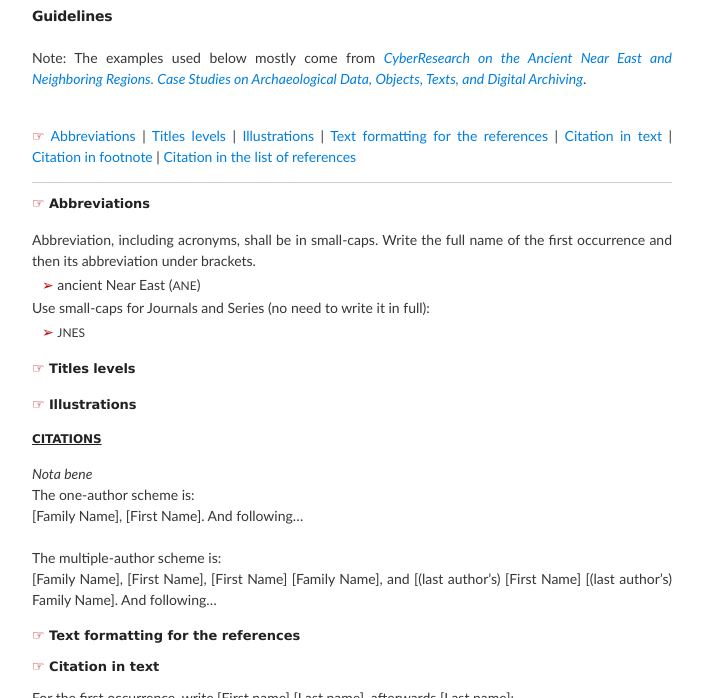
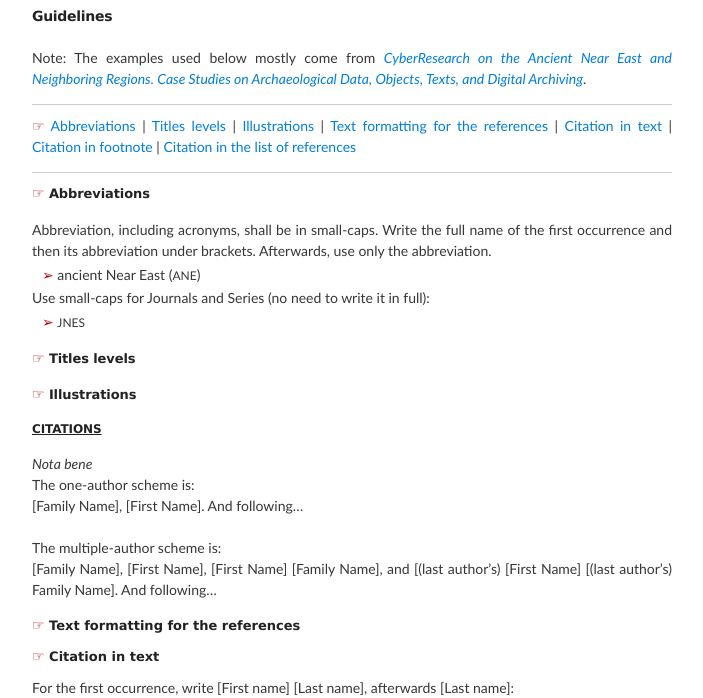
Before and after one commit to vbigot-juloux/ane-research-humanities, a Jekyll site: the page built from docs/Guidelines.md, in a window 1280 px wide and 900 px high, cut to the strip 202-900 px from the top of the window. Shown: the whole strip, without its empty margins (288-991 px from the left). Built offline with Jekyll 4.4.1, drawn with Linux system fonts in a browser that asks for light colours; the repository's description, which GitHub fills in, is left out.

Commit message:
Update Guidelines.md

```diff
--- a/docs/Guidelines.md
+++ b/docs/Guidelines.md
@@ -5,7 +5,7 @@ layout: default
 
 <h2>Guidelines</h2>
 <p>Note: The examples used below mostly come from <em><a href="http://ane-research-humanities.science/docs/CyberResearch-vol1" target="_blank">CyberResearch on the Ancient Near East and Neighboring Regions. Case Studies on Archaeological Data, Objects, Texts, and Digital Archiving</a></em>.</p>
-<br />
+<hr style="height:0; margin:0; background:transparent; border-bottom:0.5px solid #cccccc;" />
 <span style="border: 0">
   <span style="color:#b30000; font-size: 14px;">&#9758;</span> <a>Abbreviations</a> | <a>Titles levels</a> | <a>Illustrations</a> | <a>Text formatting for the references</a> |  <a>Citation in text</a> | <a>Citation in footnote</a> | <a>Citation in the list of references</a>
   </span>
@@ -13,7 +13,7 @@ layout: default
 <hr style="height:0; margin:0; background:transparent; border-bottom:0.5px solid #cccccc;" />
 
 <h3><span style="color:#b30000; font-size: 14px;">&#9758;</span> Abbreviations</h3>
-<p>Abbreviation, including acronyms, shall be in small-caps. Write the full name of the first occurrence and then its abbreviation under brackets. <br />
+<p>Abbreviation, including acronyms, shall be in small-caps. Write the full name of the first occurrence and then its abbreviation under brackets. Afterwards, use only the abbreviation. <br />
 <span style="color:#b30000; font-size: 14px; padding-left: 10px">&#x27A2;</span> ancient Near East (<span style="font-variant: small-caps; font-size: 17px;">ane</span>)<br />
 Use small-caps for Journals and Series (no need to write it in full): <br />
 <span style="color:#b30000; font-size: 14px; padding-left: 10px">&#x27A2;</span> <span style="font-variant: small-caps; font-size: 17px;">jnes</span></p>
@@ -34,7 +34,7 @@ The multiple-author scheme is:<br />
 
 <h4 style="font-size: 13px"><span style="color:#b30000; font-size: 14px;">&#9758;</span> Citation in text</h4>
 <p>For the first occurrence, write [First name] [Last name], afterwards [Last name]: <br />
-<span style="color:#b30000; font-size: 14px;">&#x27A2;</span> “The Ras Shamra Tablet Inventory (<span style="font-variant: small-caps; font-size: 17px;">rsti</span>) is a research project co-directed by Miller C. Prosser and Dennis Pardee. [...] Among Pardee’s published works, one of the first volumes transformed and ingested into <span style="font-variant: small-caps; font-size: 17px;">rsti</span> was <em>La Trouvaille Épigraphique de l’Ougarit</em>, a volume written jointly with Pierre Bordreuil.”
+<span style="paddding-left: 10px"><span style="color:#b30000; font-size: 14px;">&#x27A2;</span> “The Ras Shamra Tablet Inventory (<span style="font-variant: small-caps; font-size: 17px;">rsti</span>) is a research project co-directed by Miller C. Prosser and Dennis Pardee. [...] Among Pardee’s published works, one of the first volumes transformed and ingested into <span style="font-variant: small-caps; font-size: 17px;">rsti</span> was <em>La Trouvaille Épigraphique de l’Ougarit</em>, a volume written jointly with Pierre Bordreuil.”</span></p>
 
 <h4 style="font-size: 13px"><span style="color:#b30000; font-size: 14px;">&#9758;</span> Citation in footnote</h4>
 
```
